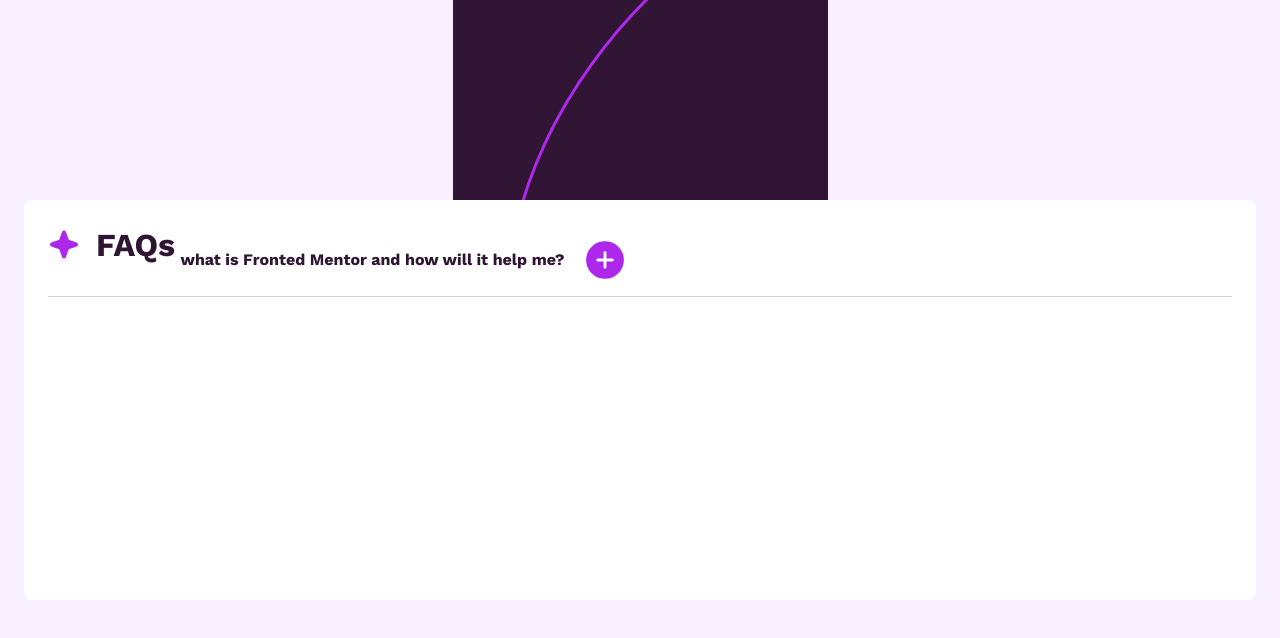
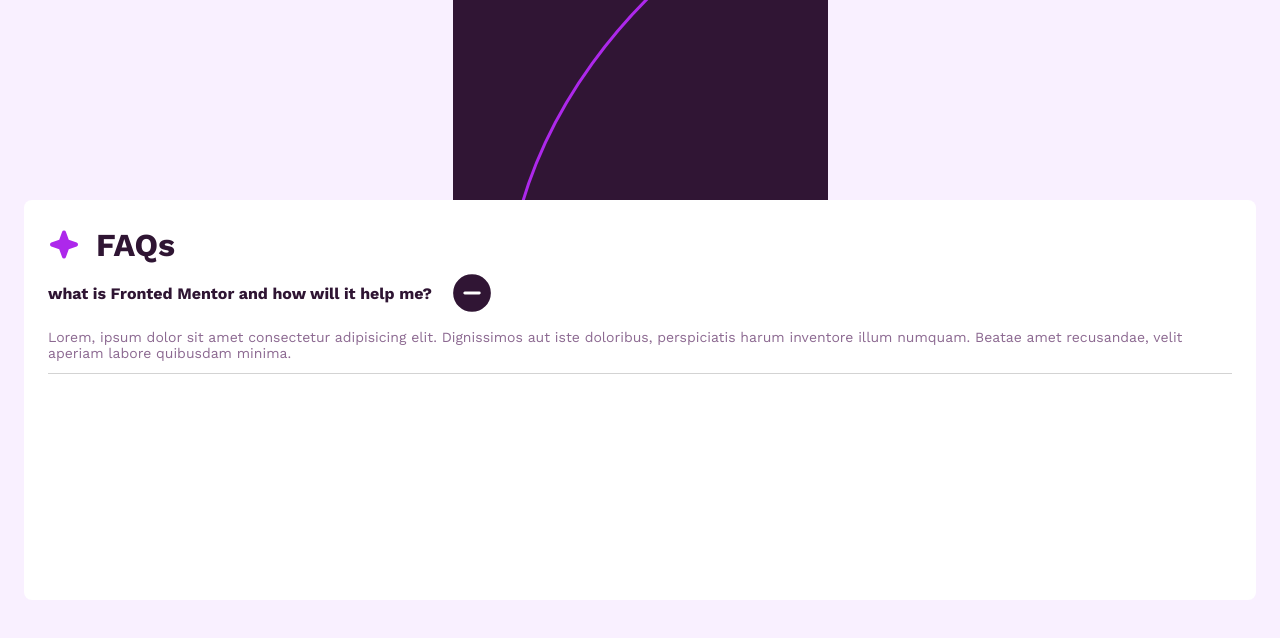
Before and after one commit to JhonEduard26/ejemplo, a plain HTML site: page index.html in a window 1280 px wide. Both pictures are taken after a click on the element "what is Fronted Mentor and how will it help me?". Drawn offline with nearby package versions, Linux system fonts and the light colour scheme.

Commit message:
animacion agregada

```diff
--- a/index.html
+++ b/index.html
@@ -1,5 +1,6 @@
 <!DOCTYPE html>
 <html lang="en">
+
 <head>
   <meta charset="UTF-8" />
   <meta name="viewport" content="width=device-width, initial-scale=1.0" />
@@ -7,10 +8,7 @@
   <link rel="stylesheet" href="style.css" />
   <link rel="preconnect" href="https://fonts.googleapis.com" />
   <link rel="preconnect" href="https://fonts.gstatic.com" crossorigin />
-    <link
-      href="https://fonts.googleapis.com/css2?family=Work+Sans:wght@400;600;700&display=swap"
-      rel="stylesheet"
-    />
+  <link href="https://fonts.googleapis.com/css2?family=Work+Sans:wght@400;600;700&display=swap" rel="stylesheet" />
 </head>
 
 <body>
@@ -18,39 +16,34 @@
     <div class="card-container">
       <div class="card">
         <h1 class="card-title">
-            <svg
-              xmlns="http://www.w3.org/2000/svg"
-              width="32"
-              height="41"
-              fill="none"
-              viewBox="0 0 40 41"
-            >
-              <path
-                fill="#AD28EB"
-                d="M37.5 20.5a2.467 2.467 0 0 1-1.64 2.344l-9.913 3.604-3.603 9.911a2.5 2.5 0 0 1-4.688 0l-3.604-9.922-9.911-3.593a2.5 2.5 0 0 1 0-4.688l9.921-3.604 3.594-9.911a2.5 2.5 0 0 1 4.688 0l3.604 9.921 9.911 3.594A2.467 2.467 0 0 1 37.5 20.5Z"
-              />
+          <svg xmlns="http://www.w3.org/2000/svg" width="32" height="41" fill="none" viewBox="0 0 40 41">
+            <path fill="#AD28EB"
+              d="M37.5 20.5a2.467 2.467 0 0 1-1.64 2.344l-9.913 3.604-3.603 9.911a2.5 2.5 0 0 1-4.688 0l-3.604-9.922-9.911-3.593a2.5 2.5 0 0 1 0-4.688l9.921-3.604 3.594-9.911a2.5 2.5 0 0 1 4.688 0l3.604 9.921 9.911 3.594A2.467 2.467 0 0 1 37.5 20.5Z" />
           </svg>
           FAQs
         </h1>
+        <div class="card-body">
           <h2 class="card-subtitle">
             what is Fronted Mentor and how will it help me?
-            <svg
-              xmlns="http://www.w3.org/2000/svg"
-              width="48"
-              height="48"
-              fill="none"
-              viewBox="0 0 30 31"
-            >
-              <path
-                fill="#AD28EB"
-                d="M15 3.313A12.187 12.187 0 1 0 27.188 15.5 12.203 12.203 0 0 0 15 3.312Zm4.688 13.124h-3.75v3.75a.938.938 0 0 1-1.876 0v-3.75h-3.75a.938.938 0 0 1 0-1.875h3.75v-3.75a.938.938 0 0 1 1.876 0v3.75h3.75a.938.938 0 0 1 0 1.876Z"
-              />
+            <svg class="hidden" xmlns="http://www.w3.org/2000/svg" width="48" height="48" fill="none" viewBox="0 0 30 31">
+              <path fill="#301534"
+                d="M15 3.313A12.187 12.187 0 1 0 27.188 15.5 12.2 12.2 0 0 0 15 3.312Zm4.688 13.124h-9.375a.938.938 0 0 1 0-1.875h9.374a.938.938 0 0 1 0 1.876Z" />
+            </svg>
+            <svg xmlns="http://www.w3.org/2000/svg" width="48" height="48" fill="none" viewBox="0 0 30 31">
+              <path fill="#AD28EB"
+                d="M15 3.313A12.187 12.187 0 1 0 27.188 15.5 12.203 12.203 0 0 0 15 3.312Zm4.688 13.124h-3.75v3.75a.938.938 0 0 1-1.876 0v-3.75h-3.75a.938.938 0 0 1 0-1.875h3.75v-3.75a.938.938 0 0 1 1.876 0v3.75h3.75a.938.938 0 0 1 0 1.876Z" />
             </svg>
           </h2>
+          <p class="card-parragraph hidden">
+            Lorem, ipsum dolor sit amet consectetur adipisicing elit. Dignissimos aut iste doloribus, perspiciatis harum
+            inventore illum numquam. Beatae amet recusandae, velit aperiam labore quibusdam minima.
+          </p>
+        </div>
         <div class="divider"></div>
       </div>
     </div>
   </main>
   <script src="main.js"></script>
 </body>
+
 </html>
--- a/main.js
+++ b/main.js
@@ -1,2 +1,8 @@
-const item = document.querySelector(".card-subtitle");
-item.addEventListener("click", (e) => {});
+const cardBody = document.querySelector(".card-body");
+const cardParragraph = document.querySelector(".card-parragraph");
+
+cardBody.addEventListener("click", () => {
+  cardBody.children[0].children[0].classList.toggle("hidden")
+  cardBody.children[0].children[1].classList.toggle("hidden")
+  cardParragraph.classList.toggle("hidden")
+});
--- a/style.css
+++ b/style.css
@@ -44,12 +44,19 @@ body {
   align-items: center;
   gap: 16px;
 }
+
 .card-subtitle {
   display: inline-flex;
   align-items: center;
   gap: 16px;
+  margin-bottom: 12px;
   font-size: 16px;
   cursor: pointer;
+}
+
+.card-body {
+  transition: all 0.3s ease-in-out;
+  ;
 }
 
 .divider {
@@ -57,3 +64,23 @@ body {
   border-bottom: 1px solid lightgrey;
   margin: 12px 0;
 }
+
+.card-parragraph {
+  color: var(--grayish-purple);
+  font-size: 14px;
+  animation: fade-in 0.5s forwards;
+}
+
+.hidden {
+  display: none;
+}
+
+@keyframes fade-in {
+  100% {
+    opacity: 1;
+  }
+
+  0% {
+    opacity: 0;
+  }
+}
```
Lines whose indentation alone changed are shown as unchanged.
